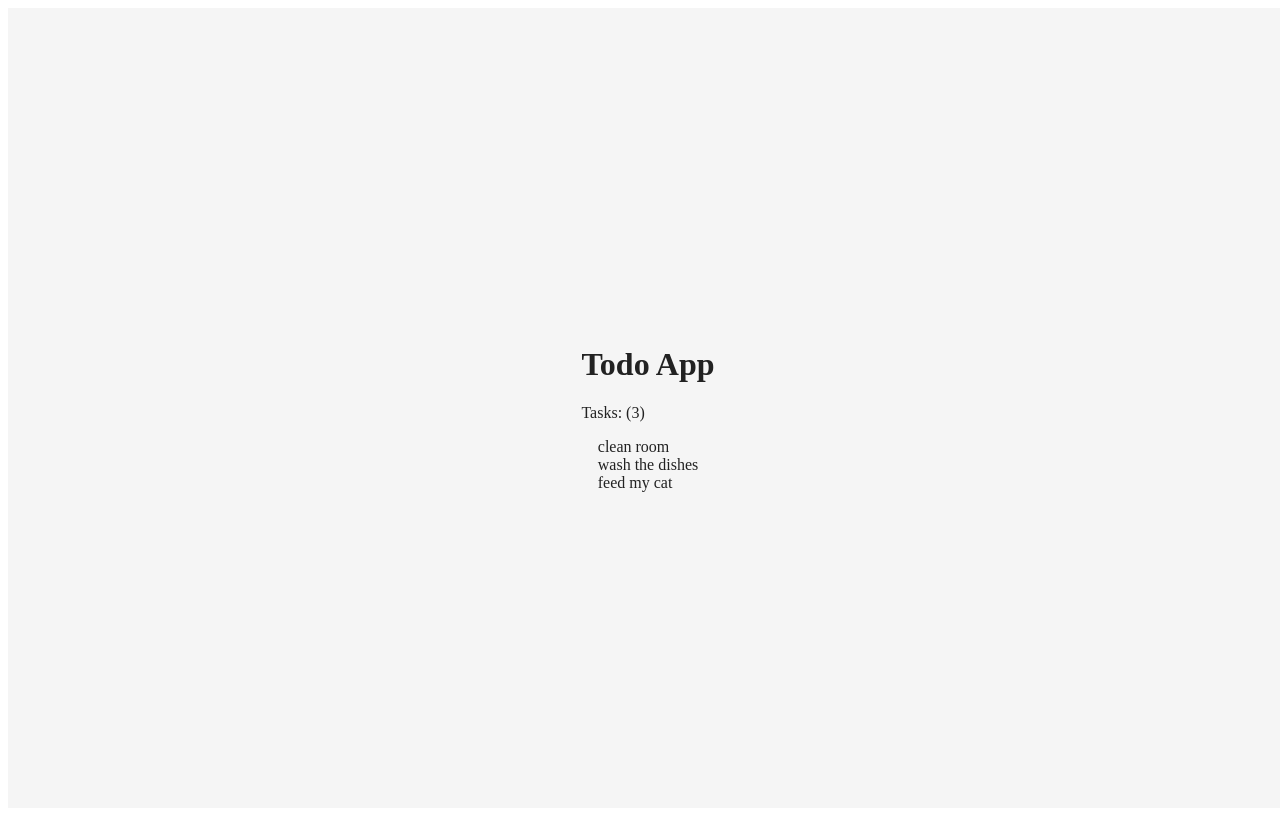
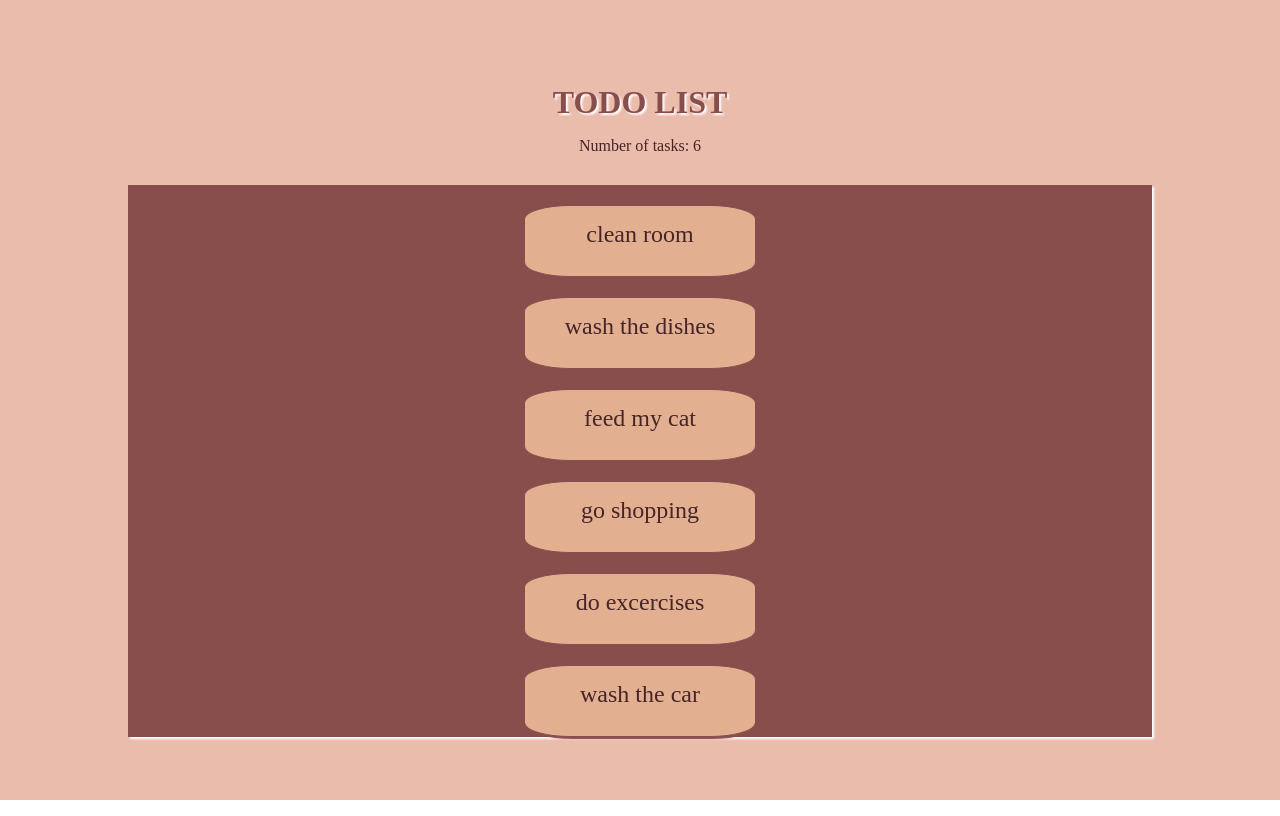
Before and after one commit to grabola5/todo-webpack-react, a React app: page / in a window 1280 px wide. Built offline with nearby package versions, Linux system fonts and the light colour scheme.

Commit message:
Add styles

```diff
--- a/src/components/Title.js
+++ b/src/components/Title.js
@@ -1,9 +1,10 @@
 import React from 'react';
+import style from './TodoList.css';
 
 const Title = props => (
   <div>
-    <h1>{props.title}</h1>
-    <p>Tasks: ({props.length})</p>
+    <h1 className={style.Title}>{props.title}</h1>
+    <p className={style.TaskNumber}>Number of tasks: {props.length}</p>
   </div>)
 
 export default Title;
--- a/src/components/Todo.js
+++ b/src/components/Todo.js
@@ -1,5 +1,6 @@
 import React from 'react';
+import style from './TodoList.css';
 
-const Todo = props => <div>{props.text}</div>
+const Todo = props => <div className={style.Task}>{props.text}</div>
 
 export default Todo;
--- /dev/null
+++ b/src/components/TodoList.css
@@ -0,0 +1,38 @@
+.List {
+  background-color: #874E4C;
+  display: flex;
+  flex-direction: column;
+  flex-wrap: wrap;
+  justify-content: center;
+  align-items: center;
+  width: 80vw;
+  max-height: 75vh;
+  box-shadow: 2px 2px 2px white;
+}
+
+.Task {
+  background-color: #E2B091;
+  color: #472426;
+  border: 1px solid #874E4C;
+  border-radius: 20%;
+  box-shadow: 2px 2px 1px #874E4C;
+  padding: 15px;
+  margin-top: 20px;
+  min-height: 40px;
+  width: 200px;
+  font-size: 24px;
+  text-align: center;
+}
+
+.Title {
+  color: #874e4c;
+  text-align: center;
+  text-transform: uppercase;
+  text-shadow: 2px 2px 2px white;
+  margin-bottom: 15px;
+}
+
+.TaskNumber {
+  text-align: center;
+  margin-bottom: 30px;
+}
--- a/src/components/TodoList.js
+++ b/src/components/TodoList.js
@@ -1,9 +1,11 @@
 import React from 'react';
+import style from './TodoList.css';
 import Todo from './Todo.js'
 
 const TodoList = props => (
-  <div>
-   {props.data.map(todo => (<Todo key={todo.id} text={todo.text} id={todo.id}/>))}
+  <div className={style.List}>
+   {props.data.map(todo => (
+     <Todo key={todo.id} text={todo.text} id={todo.id} />))}
   </div>)
 
 export default TodoList;
--- a/src/containers/App.css
+++ b/src/containers/App.css
@@ -1,6 +1,9 @@
+body {
+  margin: 0 auto;
+}
 .TodoApp {
-    background-color: #F5F5F5;
-    color: #222;
+    background-color: #eabcac;
+    color: #472426;
     display: flex;
     flex-direction: column;
     flex-wrap: nowrap;
--- a/src/containers/App.js
+++ b/src/containers/App.js
@@ -19,6 +19,15 @@ class App extends React.Component {
 				}, {
 				id: 3,
     		text: 'feed my cat'
+			}, {
+				id: 4,
+				text: 'go shopping'
+			}, {
+				id: 5,
+				text: 'do excercises'
+			}, {
+				id: 6,
+				text: 'wash the car'
 			}]
 		};
 	}
@@ -40,7 +49,7 @@ class App extends React.Component {
 	render() {
 		return (
 			<div className={style.TodoApp}>
-				<Title title="Todo App" length={this.state.data.length}/>
+				<Title title="Todo List" length={this.state.data.length}/>
 				<TodoList data={this.state.data} remove = {id => this.removeTodo(id)}/>
 			</div>
 		);
```
Also changed, not shown: 1 other file (tests, documents, lock files or other folders).
